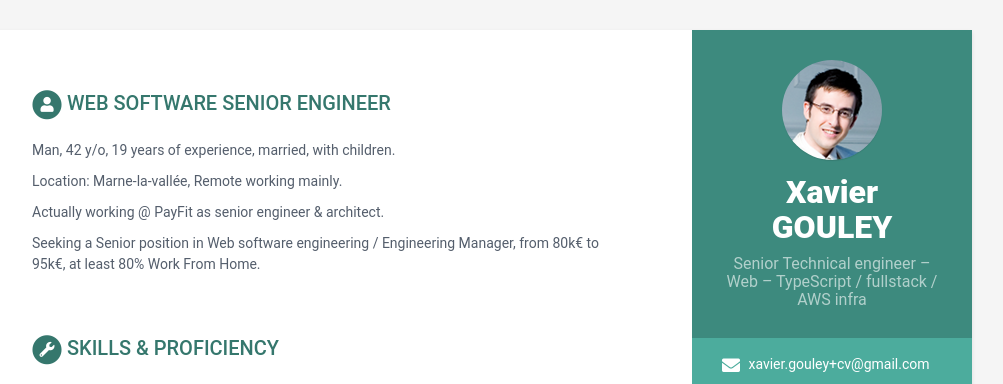
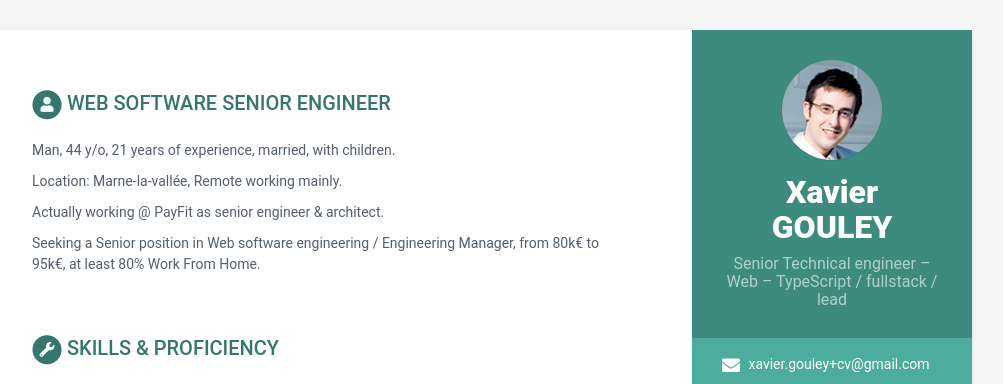
Before and after one commit to gxapplications/gxapplications, a Jekyll site: the page built from index.html, in a window 1280 px wide and 900 px high. Shown: the top 384 px of the window, without its empty margins (168-1171 px from the left). Built offline with Jekyll 4.4.1, drawn with Linux system fonts in a browser that asks for light colours.

Commit message:
Update data.yml

```diff
--- a/_data/data.yml
+++ b/_data/data.yml
@@ -8,7 +8,7 @@ sidebar:
 
     # Profile information
     name: Xavier GOULEY
-    tagline: Senior Technical engineer – Web – TypeScript / fullstack / AWS infra
+    tagline: Senior Technical engineer – Web – TypeScript / fullstack / lead
     avatar: me.png  #place a 100x100 picture inside /assets/images/ folder and provide the name of the file below
 
     # Sidebar links
@@ -41,7 +41,7 @@ sidebar:
 career-profile:
     title: Web software Senior Engineer
     summary: |
-      Man, 42 y/o, 19 years of experience, married, with children.
+      Man, 44 y/o, 21 years of experience, married, with children.
 
       Location: Marne-la-vallée, Remote working mainly.
 
```
